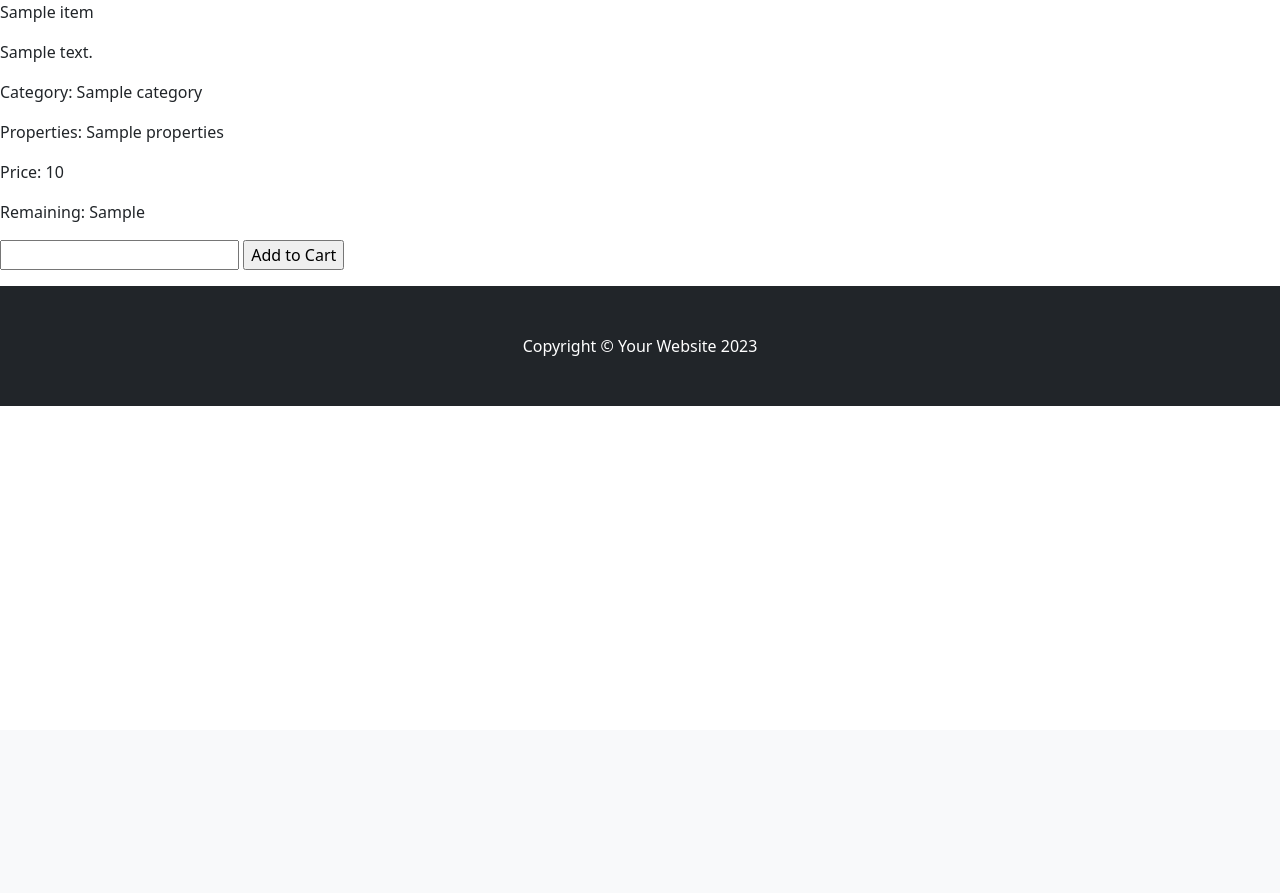
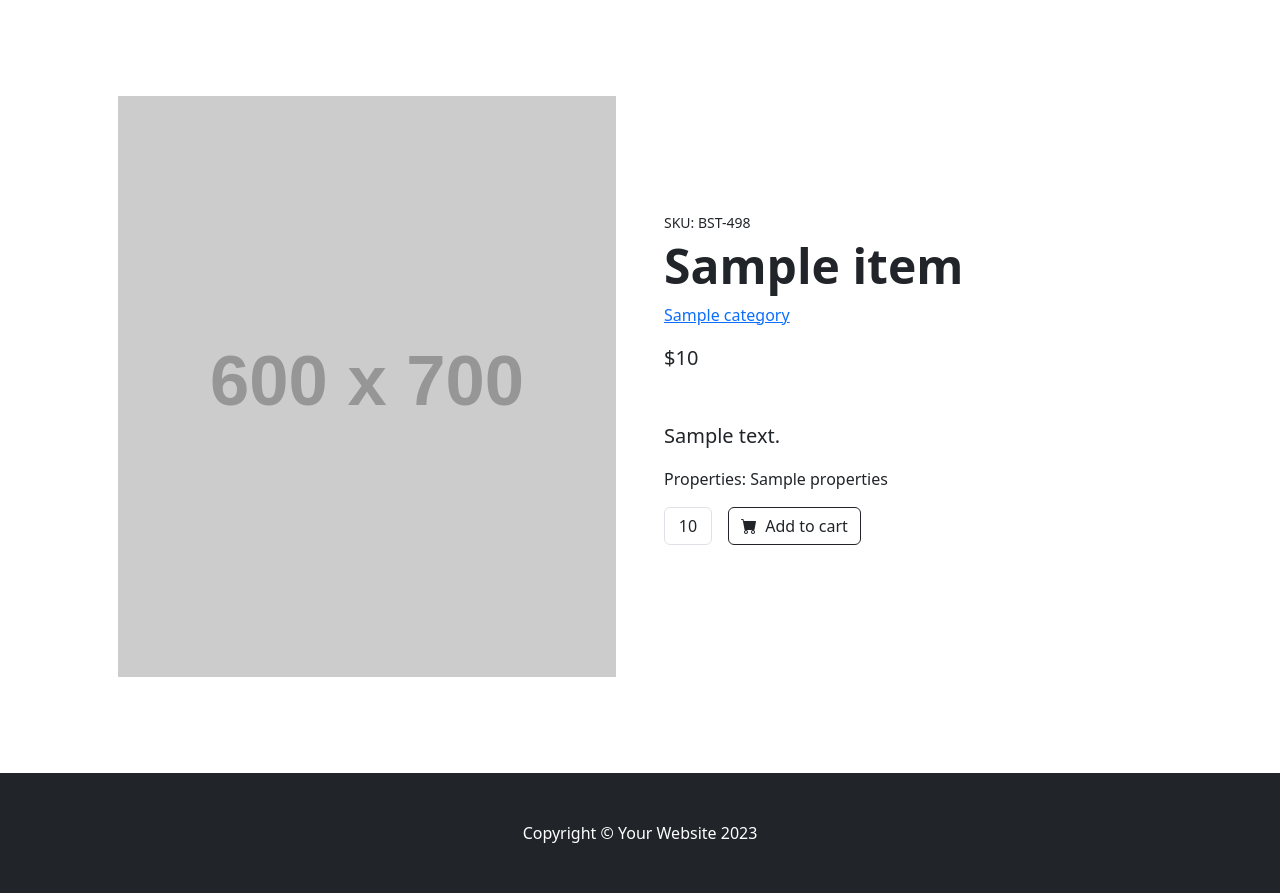
Before and after one commit to pouya-gh/MyStore, a Django app: template items/templates/items/item/detail.html in a window 1280 px wide. Shown: the part 70-963 px from the top of the page. Before the commit the page ends 476 px from the top, so only its background shows below. Run offline with Django 5.2, Linux system fonts and the light colour scheme; a user stored in the database is signed in; tables that the repository leaves empty hold one stand-in row (values such as "Sample post"); the template is opened without the code that fills it: values that come from a table or form of the project are taken from there, most other values are stand-ins (such as "Sample title", 1, 10 or a date in 2020); grey boxes labelled with a size stand in for pictures from a placeholder-image service; data that the repository does not hold is empty; some libraries are stand-ins or nearby versions.

Commit message:
add bs5 template to item details template

```diff
--- a/items/templates/items/item/detail.html
+++ b/items/templates/items/item/detail.html
@@ -3,34 +3,47 @@
 {% block title %}{{ item }}{% endblock title %}
 
 {% block content %}
-<p>{{ item.name }}</p>
-<p>{{ item.description }}</p>
+<!-- Product section-->
+<section class="py-5">
+    <div class="container px-4 px-lg-5 my-5">
+        <div class="row gx-4 gx-lg-5 align-items-center">
+            <div class="col-md-6"><img class="card-img-top mb-5 mb-md-0" src="https://dummyimage.com/600x700/dee2e6/6c757d.jpg" alt="..." /></div>
+            <div class="col-md-6">
+                <div class="small mb-1">SKU: BST-498</div>
+                <h1 class="display-5 fw-bolder">{{ item.name }}</h1>
                 {% if item.category %}
-<p>Category: {{ item.category }}</p>
+                <p><a href="{% url "items:items_list" %}?cat={{ item.category.slug }}">{{ item.category }}</a></p>
                 {% endif %}
+                <div class="fs-5 mb-5">
+                    <span>${{ item.price }}</span>
+                </div>
+                <p class="lead">{{ item.description }}</p>
                 <p>Properties: {{ item.properties }}</p>
-<p>Price: {{ item.price }}</p>
-<p>Remaining: {{ item.remaining_items }}</p>
-
                 {% if request.user.is_authenticated %}
-    <p>
+                <div class="d-flex">
                     {% if already_in_cart %}
                     <p>Item already in shopping cart</p>
                     {% else %}
-        <div id="addtocartform">
-            <form method="post" action="{% url "items:add_to_cart" item.id %}" onsubmit="add_to_shopping_cart(event);">
+                    <form class="d-flex" method="post" action="{% url "items:add_to_cart" item.id %}" onsubmit="add_to_shopping_cart(event);">
                         {% csrf_token %}
-                {{ shopping_cart_form }}
-                <input type='submit' Value="Add to Cart" />
+                        <input class="form-control text-center me-3" id="id_quantity" type="num" min="1" name="quantity" style="max-width: 3rem" value="{{ cart_item.quantity }}"/>
+                        <button class="btn btn-outline-dark flex-shrink-0" type="submit">
+                            <i class="bi-cart-fill me-1"></i>
+                            Add to cart
+                        </button>
                     </form>
+                    {% endif %}
+                </div>
+                <div>
+                    {% if item.submitted_by == request.user %}
+                        <p><a href="{% url "items:item_update" item.id %}"><button class="btn btn-warning">Edit</button></a></p>
+                        <p><a href="{% url "items:item_delete" item.id %}"><button class="btn btn-danger">Delete</button></a></p>
+                    {% endif %}
                 </div>
                 {% endif %}
-
-    </p>
-    {% if item.submitted_by == request.user %}
-        <p><form method="get" action="{% url "items:item_update" item.id %}"><input type='submit' Value="Edit"/></form></p>
-        <p><form method="get" action="{% url "items:item_delete" item.id %}"><input type='submit' Value="Delete"/></form></p>
-    {% endif %}
-{% endif %}
+            </div>
+        </div>
+    </div>
+</section>
 
 {% endblock content %}
```
Lines whose indentation alone changed are shown as unchanged.
